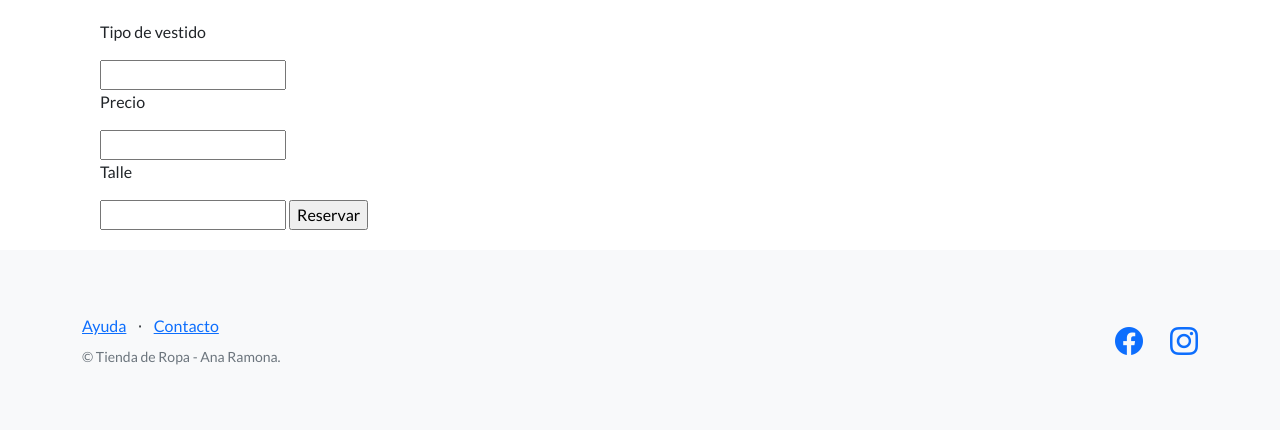
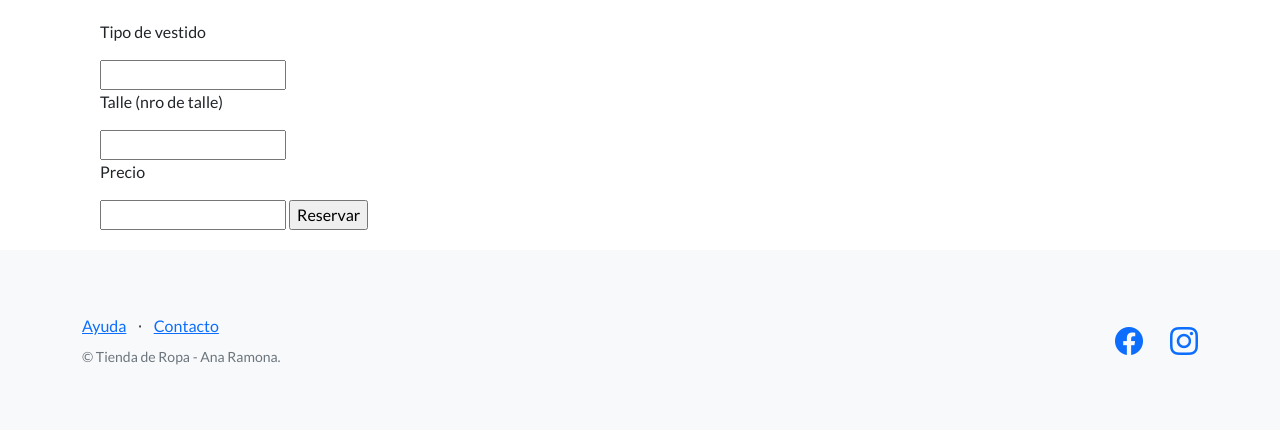
Before and after one commit to MonchiGassull/Tercera-pre-entrega-GASSULL, a Django app: page /ropa/pedido-vestido/ in a window 1280 px wide. Shown: the part 66-496 px from the top of the page. Run offline with Django 4.2, Linux system fonts and the light colour scheme; some libraries are stand-ins or nearby versions.

Commit message:
Resueltos algunos problemas

```diff
--- a/TiendaAnaRamona/templates/TiendaAnaRamona/formulario.html
+++ b/TiendaAnaRamona/templates/TiendaAnaRamona/formulario.html
@@ -1,14 +1,14 @@
 {% extends "TiendaAnaRamona/base.html" %}
 
 {% block contenido %}
-<form action"{% url 'hacer_pedido_vestido' %}" method"post">
+<form action="{% url 'hacer_pedido_vestido' %}" method="post">
     {% csrf_token %}
     <p>Tipo de vestido</p>
     <input type="text" name="nombre">
+    <p>Talle (nro de talle)</p>
+    <input type="text" name="talle">
     <p>Precio</p>
     <input type="number" name="precio">
-    <p>Talle</p>
-    <input type="text" name="talle">
     <input type="submit" value="Reservar">
 </form>
 {% endblock contenido %}
--- a/TiendaAnaRamona/views.py
+++ b/TiendaAnaRamona/views.py
@@ -43,9 +43,9 @@ def hacer_pedido_vestido(request):
     if request.method == "POST":
         data = request.POST
         nombre = data["nombre"]
+        precio = data["talle"]
         talle = data["precio"]
-        precio = data["talle"]
-        vestido = Vestidos(nombre=nombre, precio=precio, talle=talle)
+        vestido = Vestidos(nombre=nombre, talle=talle, precio=precio)
         vestido.save()
 
 
```
Also changed, not shown: db.sqlite3.
